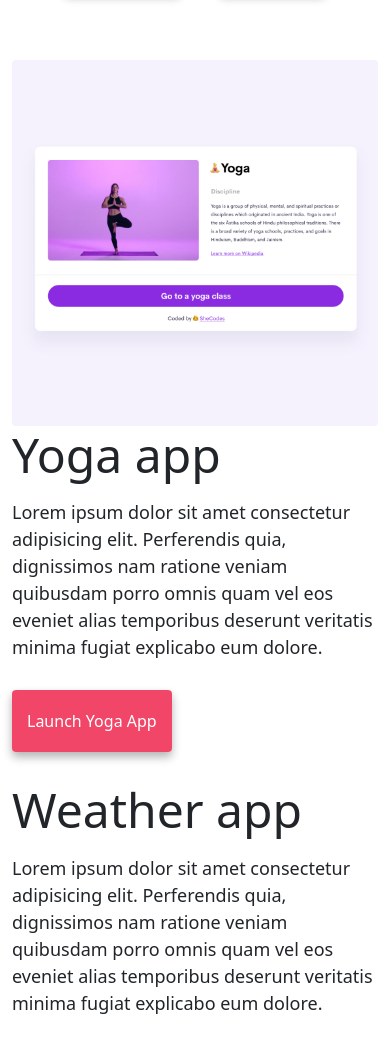
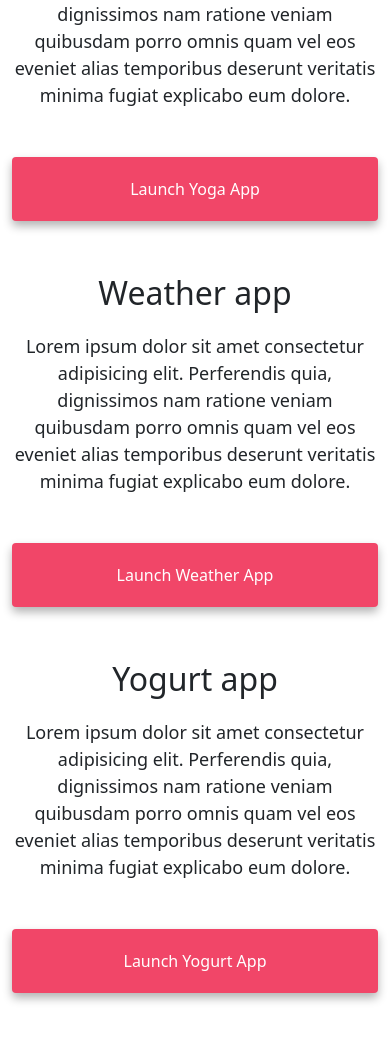
Before and after one commit to zszczesna/portfolio, a plain HTML site: page index.html in a window 390 px wide. Shown: the part 580-1619 px from the top of the page. Drawn offline with nearby package versions, Linux system fonts and the light colour scheme.

Commit message:
added @media in style.css for 576px max-width

```diff
--- a/index.html
+++ b/index.html
@@ -42,7 +42,7 @@
  <div class="body">
     <h2 class="text-center">👇 Hi, I am</h2>
     <h1 class="text-center">
-        Zuzanna Szczęsna
+        Zuzanna Szczesna
     </h1>
     <h3 class="text-center">🇵🇱 Front-end Developer, based in Europe</h3>
     <div class="links primary-links mb-5">
@@ -53,13 +53,13 @@
     <div class="container">
         <div class="row">
             <div class="col-sm-6">
-                <img src="/images/yoga.png" alt="Yoga Project" class="img-fluid rounded">
+                <img src="/images/yoga.png" alt="Yoga Project" class="img-fluid rounded d-none d-sm-block">
             </div>
             <div class="col-sm-6">
                 <h2 class="mb-3">Yoga app</h2>
                 <p>Lorem ipsum dolor sit amet consectetur adipisicing elit. Perferendis quia, dignissimos nam ratione veniam quibusdam
                 porro omnis quam vel eos eveniet alias temporibus deserunt veritatis minima fugiat explicabo eum dolore.</p>
-            <div class="mt-5 launch-link">
+            <div class="mt-5 links launch-link">
             <a href="#" title="Yoga Project" class="primary-link" >Launch Yoga App</a>
                 </div>
                 </div>
@@ -70,25 +70,25 @@
                 <p>Lorem ipsum dolor sit amet consectetur adipisicing elit. Perferendis quia, dignissimos nam ratione veniam
                     quibusdam
                     porro omnis quam vel eos eveniet alias temporibus deserunt veritatis minima fugiat explicabo eum dolore.</p>
-                <div class="mt-5 launch-link">
+                <div class="mt-5 links launch-link">
                     <a href="#" title="Weather Project" class="primary-link">Launch Weather App</a>
                 </div>
             </div>
                 <div class="col-sm-6">
-                    <img src="/images/weather.png" alt="Weather Projec" class="img-fluid rounded">
+                    <img src="/images/weather.png" alt="Weather Projec" class="img-fluid rounded d-none d-sm-block">
                 </div>
 
         </div>
-        <div class="row mt-5">
+        <div class="row mt-5 mb-5">
             <div class="col-sm-6">
-                <img src="/images/yogurt.png" alt="Yoga Project" class="img-fluid rounded">
+                <img src="/images/yogurt.png" alt="Yoga Project" class="img-fluid rounded d-none d-sm-block">
             </div>
             <div class="col-sm-6">
-                <h2 class="mt-3">Yogurt app</h2>
+                <h2 class="mb-3">Yogurt app</h2>
                 <p>Lorem ipsum dolor sit amet consectetur adipisicing elit. Perferendis quia, dignissimos nam ratione veniam
                     quibusdam
                     porro omnis quam vel eos eveniet alias temporibus deserunt veritatis minima fugiat explicabo eum dolore.</p>
-                <div class="mt-5 launch-link">
+                <div class="mt-5 links launch-link">
                     <a href="#" title="Yogurt Project" class="primary-link">Launch Yogurt App</a>
                 </div>
             </div>
--- a/src/style.css
+++ b/src/style.css
@@ -59,11 +59,6 @@ p {
 
 .launch-link a {
   margin: 0;
-  border-radius: 4px;
-  padding: 20px 15px;
-  text-decoration: none;
-  text-transform: capitalize;
-  box-shadow: var(--box-shadow);
 }
 
 .about-paragraphs {
@@ -85,3 +80,27 @@ p {
 a:hover {
   color: #6b011f;
 }
+
+@media (max-width: 576px) {
+  h1 {
+    font-size: 40px;
+    line-height: 1.5;
+    margin-bottom: 3px;
+  }
+
+  h2,
+  p {
+    text-align: center;
+    line-height: 1.5;
+  }
+
+  h2 {
+    font-size: 32px;
+  }
+
+  .primary-link {
+    text-align: center;
+    display: block;
+    margin: 0 20px;
+  }
+}
```
Also changed, not shown: about.html (+5 -5 lines).
